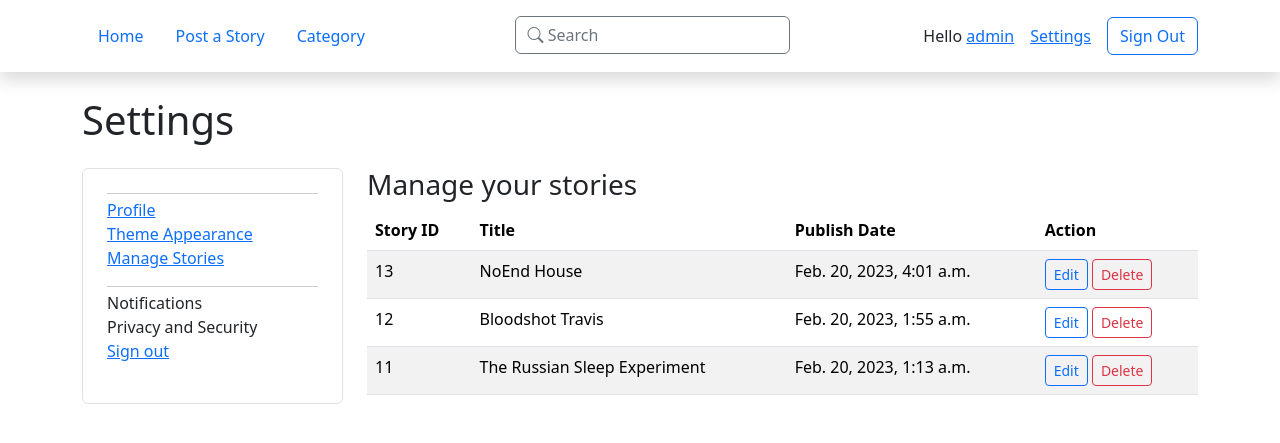
After one commit to mintong89/django_internship, a Django app: page /oldstimes/settings/manage in a window 1280 px wide. The commit adds this page. Shown: the top 443 px of the page. Run offline with Django 4.2, Linux system fonts and the light colour scheme; a user stored in the database is signed in; data comes from the database, SQL or seed files in the repository; both versions use the stored data as it was after the commit; parts of the project's set-up code (start-up, migrations or seed data) failed here and were passed over; some libraries are stand-ins or nearby versions.

Commit message:
add manage stories

```diff
--- a/old_straits_times/templates/old_straits_times/settings_base.html
+++ b/old_straits_times/templates/old_straits_times/settings_base.html
@@ -8,7 +8,7 @@
                 <ul class="list-unstyled mb-0">
                     <a href="{% url 'oldstimes:settings_profile' %}"><li>Profile</li></a>
                     <a href="{% url 'oldstimes:settings_theme' %}"><li>Theme Appearance</li></a>
-                    <a><li>Manage Stories</li></a>
+                    <a href="{% url 'oldstimes:settings_manage' %}"><li>Manage Stories</li></a>
                 </ul>
                 <ul class="list-unstyled mb-0">
                     <a><li>Notifications</li></a>
--- /dev/null
+++ b/old_straits_times/templates/old_straits_times/settings_manage.html
@@ -0,0 +1,47 @@
+{% extends './settings_base.html' %}
+
+{% block sub-content %}
+    <h3>Manage your stories</h3>
+    <table class="table table-striped">
+        <thead>
+            <tr>
+                <th scope="col">Story ID</th>
+                <th scope="col">Title</th>
+                <th scope="col">Publish Date</th>
+                <th scope="col">Action</th>
+            </tr>
+        </thead>
+        <tbody>
+            {% for story in stories %}
+                <tr id="story-{{ story.pk }}">
+                    <td>{{ story.pk }}</td>
+                    <td scope="row">{{ story.title }}</td>
+                    <td>{{ story.date_published }}</td>
+                    <td>
+                        <a href="{% url 'oldstimes:story_edit' story.pk %}" class="btn btn-sm btn-outline-primary">Edit</a>
+                        <button class="btn btn-sm btn-outline-danger" onclick="deleteStory({{ story.pk }})">Delete</button>
+                    </td>
+                </tr>
+            {% endfor %}
+        </tbody>
+    </table>
+    <script>
+        const deleteStory = (storyPK) => {
+            if (confirm('Are you sure you want to delete the story?')) {
+                const data = new FormData()
+                data.set('pk', storyPK)
+
+                fetch("{% url 'oldstimes:settings_manage' %}", {
+                    method: 'POST',
+                    mode: "same-origin",
+                    headers: { "X-CSRFToken": csrftoken },
+                    body: data
+                })
+                .then(res => {
+                    document.getElementById(`story-${storyPK}`).remove()
+                })
+                .catch(err => console.log(err))
+            }
+        }
+    </script>
+{% endblock sub-content %}
--- a/old_straits_times/urls.py
+++ b/old_straits_times/urls.py
@@ -12,6 +12,7 @@ urlpatterns = [
     path('profile/<slug:author_username>', views.profile, name='profile'),
     path('post', views.story_post, name='story_post'),
     path('settings/profile', views.settings_profile, name='settings_profile'),
+    path('settings/manage', views.settings_manage, name='settings_manage'),
     path('settings/theme', views.settings_theme, name='settings_theme'),
     path('category', views.category, name='category'),
     path('search', views.search, name='search')
--- a/old_straits_times/views.py
+++ b/old_straits_times/views.py
@@ -403,6 +403,24 @@ def settings_theme(request):
 
     return render(request, template_name, {})
 
+def settings_manage(request):
+    template_name = 'old_straits_times/settings_manage.html'
+
+    if request.method == 'POST':
+        delete_pk = request.POST.get('pk')
+
+        if delete_pk:
+            Story.objects.filter(pk=delete_pk).delete()
+
+            return JsonResponse({
+                'message': f'Deleted Story {delete_pk} from table!'
+            })
+
+    stories = Story.objects.filter(author=request.user).order_by('-date_published')
+    return render(request, template_name, {
+        'stories': stories
+    })
+
 def category(request):
     template_name = 'old_straits_times/category.html'
 
```
Also changed, not shown: db.sqlite3.
